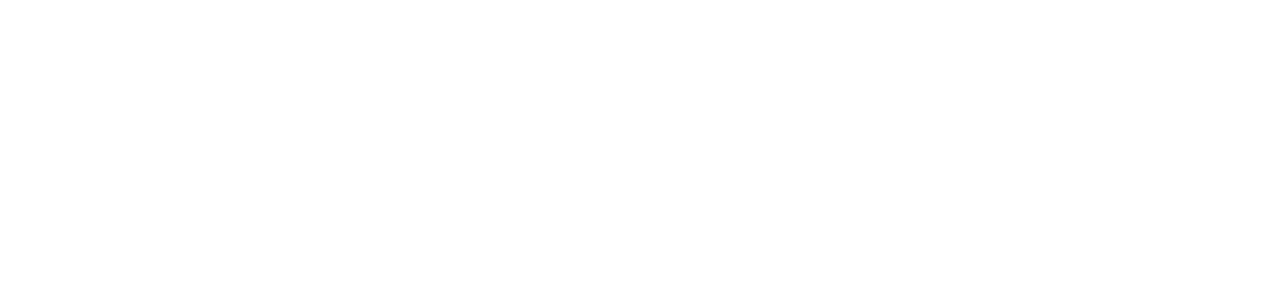
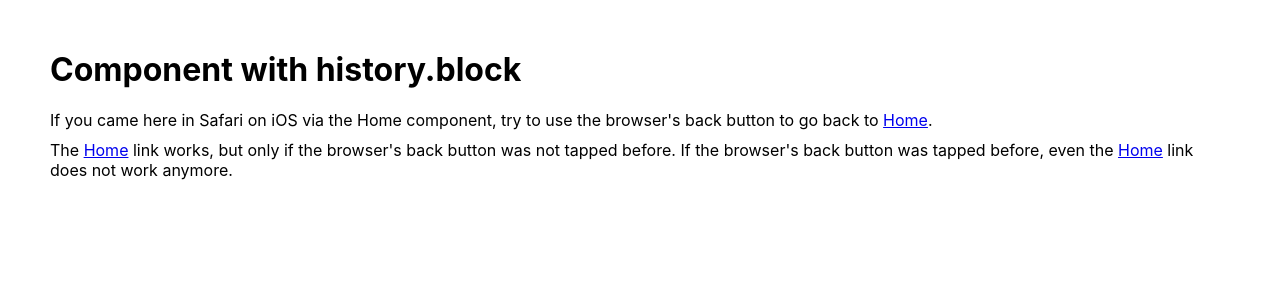
Before and after one commit to freeboarder42/react-router-safari-prompt-bug-demo, a React (Create React App) app: page /pageWithHistoryBlock in a window 1280 px wide. Shown: the top 300 px of the page. Built offline with nearby package versions, Linux system fonts and the light colour scheme.

Commit message:
Replaced Prompt with history.block

```diff
--- a/src/App.js
+++ b/src/App.js
@@ -1,7 +1,7 @@
 import React, { Component } from 'react';
 import { BrowserRouter as Router, Switch, Route } from 'react-router-dom';
 import Home from './Home';
-import ComponentWithPrompt from './ComponentWithPrompt';
+import ComponentWithHistoryBlock from './ComponentWithHistoryBlock';
 import './App.css';
 
 class App extends Component {
@@ -10,8 +10,8 @@ class App extends Component {
          <Router>
             <div className="container">
                <Switch>
-                  <Route exact path="/" component={Home} />
-                  <Route path="/pageWithPrompt" component={ComponentWithPrompt} />
+                  <Route exact path="/" component={Home}  />
+                  <Route path="/pageWithHistoryBlock" component={ComponentWithHistoryBlock}/>
                </Switch>
             </div>
          </Router>
--- /dev/null
+++ b/src/ComponentWithHistoryBlock.js
@@ -0,0 +1,29 @@
+import React, { Component } from 'react';
+import { NavLink } from 'react-router-dom';
+import './App.css';
+
+class ComponentWithHistoryBlock extends Component {
+   constructor(props) {
+      super(props);
+
+      const { history } = this.props;
+      this.unblock = history.block('Really navigate away?');
+   }
+
+   componentWillUnmount() {
+      this.unblock();
+   }
+
+   render() {
+      return (
+         <div>
+            <h1>Component with history.block</h1>
+            <div>If you came here in Safari on iOS via the Home component, try to use the browser's back button to go back to <NavLink to="/">Home</NavLink>.</div>
+            <div style={{marginTop: 10}}>The <NavLink to="/">Home</NavLink> link works, but only if the browser's back button was not tapped before.
+                 If the browser's back button was tapped before, even the <NavLink to="/">Home</NavLink> link does not work anymore.</div>
+         </div>
+      );
+   }
+}
+
+export default ComponentWithHistoryBlock;
--- a/src/ComponentWithPrompt.js
+++ /dev/null
@@ -1,22 +0,0 @@
-import React, { Component } from 'react';
-import { NavLink } from 'react-router-dom';
-import { Prompt } from 'react-router';
-import './App.css';
-
-class ComponentWithPrompt extends Component {
-   render() {
-      return (
-         <div>
-            <h1>Component with a Prompt</h1>
-            <div>If you came here in Safari on iOS via the Home component, try to use the browser's back button to go back to <NavLink to="/">Home</NavLink>.</div>
-            <div style={{marginTop: 10}}>The <NavLink to="/">Home</NavLink> link works, but only if the browser's back button was not clicked before.
-                 If the browser's back button was clicked before, even the <NavLink to="/">Home</NavLink> link does not work anymore.</div>
-            <Prompt
-               when={true}
-               message="Really navigate away?" />
-         </div>
-      );
-   }
-}
-
-export default ComponentWithPrompt;
--- a/src/Home.js
+++ b/src/Home.js
@@ -8,10 +8,10 @@ class Home extends Component {
       return (
          <div>
             <h1>Home</h1>
-            <div>When running the app in Safari (iOS), goto the <NavLink to="/pageWithPrompt">ComponentWithPromt</NavLink>, and then
+            <div>When running the app in Safari (iOS), goto the <NavLink to="/pageWithHistoryBlock">component with history.block</NavLink>, and then
                  try to get back using the browser's back button first (and after this even by the Home link).</div>
-            <div style={{marginTop: 10}}>On iOS (12, and probably in Safari on MacOS) the Prompt component does not display a prompt and prevents the browser to go
-                 back. Additionally, after this, Prompt even prevents the router link to work.</div>
+            <div style={{marginTop: 10}}>On iOS (12, and probably in Safari on MacOS) the Prompt component does not display a prompt
+                 and prevents the browser to go back. Additionally, after this, history.block even prevents the router link to work.</div>
          </div>
       );
    }
```
